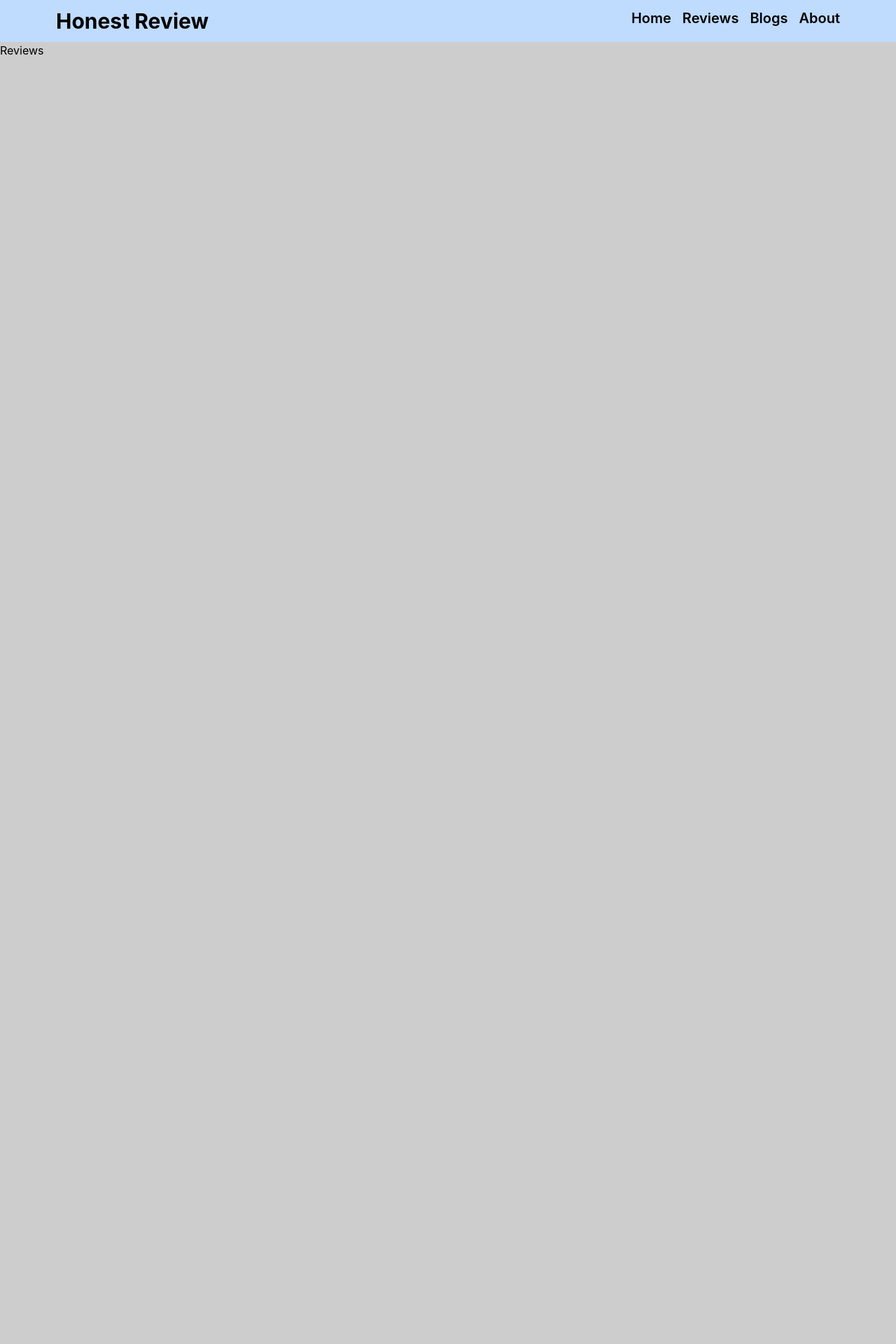
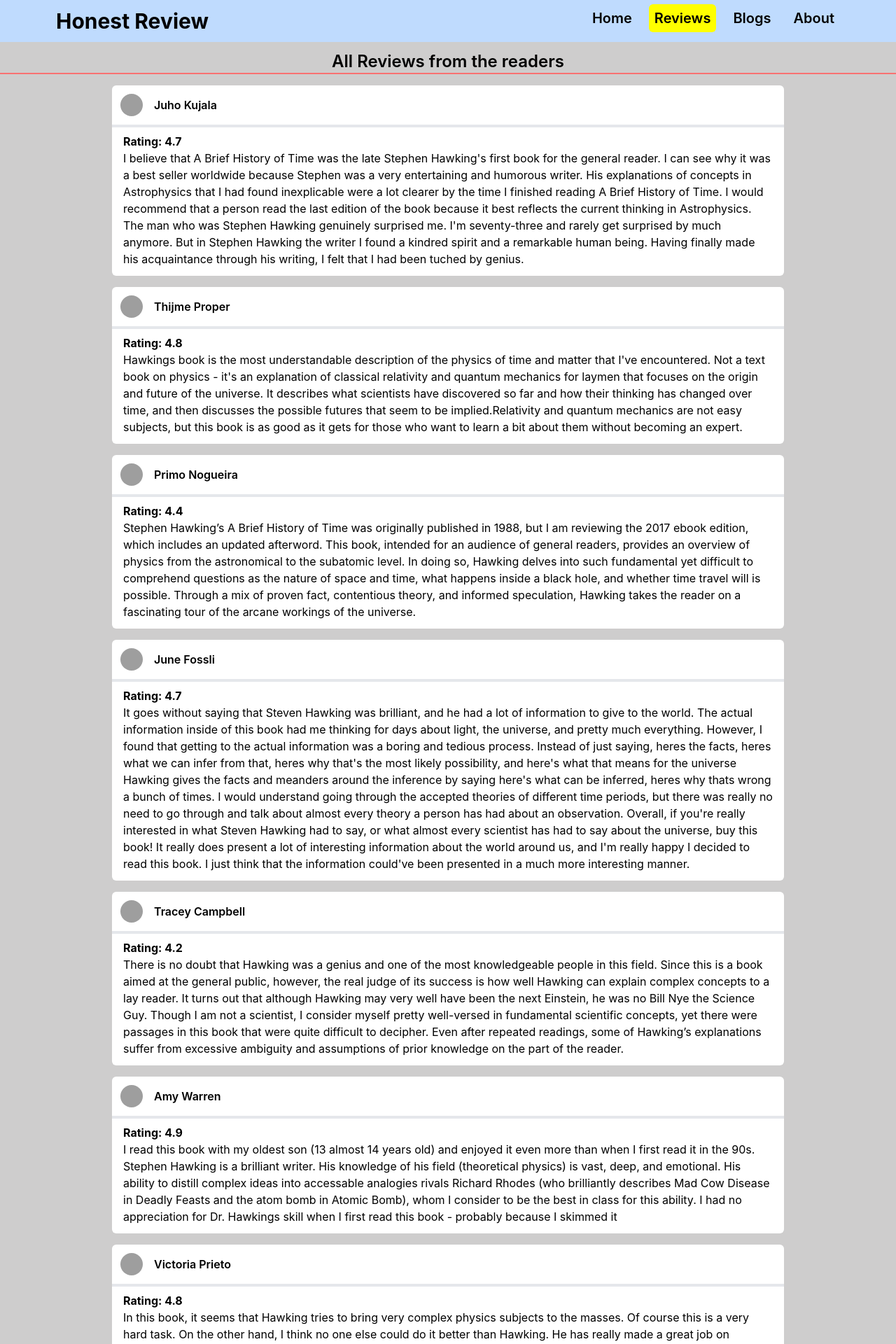
Before and after one commit to Ashik-Ahmed/product-review-website-react-router, a React (Create React App) app: page /reviews in a window 1280 px wide. Shown: the top 1920 px of the page at 70% size. Before the commit the page ends 800 px from the top, so only its background shows below. Built offline with nearby package versions, Linux system fonts and the light colour scheme; grey boxes are pictures that could not be loaded.

Commit message:
reviews showing

```diff
--- a/public/reviews.json
+++ b/public/reviews.json
@@ -1,71 +1,71 @@
 [
   {
     "id": 1,
-    "name": "ULTRABOOST 22 SHOES",
-    "img": "https://assets.adidas.com/images/h_840,f_auto,q_auto,fl_lossy,c_fill,g_auto/fbaf991a78bc4896a3e9ad7800abcec6_9366/Ultraboost_22_Shoes_Black_GZ0127_01_standard.jpg",
+    "name": "Juho Kujala",
+    "img": "https://randomuser.me/api/portraits/med/men/92.jpg",
     "description": "I believe that A Brief History of Time was the late Stephen Hawking's first book for the general reader. I can see why it was a best seller worldwide because Stephen was a very entertaining and humorous writer. His explanations of concepts in Astrophysics that I had found inexplicable were a lot clearer by the time I finished reading A Brief History of Time. I would recommend that a person read the last edition of the book because it best reflects the current thinking in Astrophysics. The man who was Stephen Hawking genuinely surprised me. I'm seventy-three and rarely get surprised by much anymore. But in Stephen Hawking the writer I found a kindred spirit and a remarkable human being. Having finally made his acquaintance through his writing, I felt that I had been tuched by genius.",
     "rating": 4.7
   },
   {
     "id": 2,
-    "name": "ULTRABOOST 22 SHOES",
-    "img": "https://assets.adidas.com/images/h_840,f_auto,q_auto,fl_lossy,c_fill,g_auto/fbaf991a78bc4896a3e9ad7800abcec6_9366/Ultraboost_22_Shoes_Black_GZ0127_01_standard.jpg",
+    "name": "Thijme Proper",
+    "img": "https://randomuser.me/api/portraits/med/men/2.jpg",
     "description": "Hawkings book is the most understandable description of the physics of time and matter that I've encountered. Not a text book on physics - it's an explanation of classical relativity and quantum mechanics for laymen that focuses on the origin and future of the universe. It describes what scientists have discovered so far and how their thinking has changed over time, and then discusses the possible futures that seem to be implied.Relativity and quantum mechanics are not easy subjects, but this book is as good as it gets for those who want to learn a bit about them without becoming an expert.",
     "rating": 4.8
   },
   {
     "id": 3,
-    "name": "ULTRABOOST 22 SHOES",
-    "img": "https://assets.adidas.com/images/h_840,f_auto,q_auto,fl_lossy,c_fill,g_auto/fbaf991a78bc4896a3e9ad7800abcec6_9366/Ultraboost_22_Shoes_Black_GZ0127_01_standard.jpg",
+    "name": "Primo Nogueira",
+    "img": "https://randomuser.me/api/portraits/med/men/71.jpg",
     "description": "Stephen Hawking’s A Brief History of Time was originally published in 1988, but I am reviewing the 2017 ebook edition, which includes an updated afterword. This book, intended for an audience of general readers, provides an overview of physics from the astronomical to the subatomic level. In doing so, Hawking delves into such fundamental yet difficult to comprehend questions as the nature of space and time, what happens inside a black hole, and whether time travel will is possible. Through a mix of proven fact, contentious theory, and informed speculation, Hawking takes the reader on a fascinating tour of the arcane workings of the universe.",
     "rating": 4.4
   },
   {
     "id": 4,
-    "name": "ULTRABOOST 22 SHOES",
-    "img": "https://assets.adidas.com/images/h_840,f_auto,q_auto,fl_lossy,c_fill,g_auto/fbaf991a78bc4896a3e9ad7800abcec6_9366/Ultraboost_22_Shoes_Black_GZ0127_01_standard.jpg",
+    "name": "June Fossli",
+    "img": "https://randomuser.me/api/portraits/med/women/86.jpg",
     "description": "It goes without saying that Steven Hawking was brilliant, and he had a lot of information to give to the world. The actual information inside of this book had me thinking for days about light, the universe, and pretty much everything. However, I found that getting to the actual information was a boring and tedious process. Instead of just saying, heres the facts, heres what we can infer from that, heres why that's the most likely possibility, and here's what that means for the universe Hawking gives the facts and meanders around the inference by saying here's what can be inferred, heres why thats wrong a bunch of times. I would understand going through the accepted theories of different time periods, but there was really no need to go through and talk about almost every theory a person has had about an observation. Overall, if you're really interested in what Steven Hawking had to say, or what almost every scientist has had to say about the universe, buy this book! It really does present a lot of interesting information about the world around us, and I'm really happy I decided to read this book. I just think that the information could've been presented in a much more interesting manner.",
     "rating": 4.7
   },
   {
     "id": 5,
-    "name": "ULTRABOOST 22 SHOES",
-    "img": "https://assets.adidas.com/images/h_840,f_auto,q_auto,fl_lossy,c_fill,g_auto/fbaf991a78bc4896a3e9ad7800abcec6_9366/Ultraboost_22_Shoes_Black_GZ0127_01_standard.jpg",
+    "name": "Tracey Campbell",
+    "img": "https://randomuser.me/api/portraits/med/women/15.jpg",
     "description": "There is no doubt that Hawking was a genius and one of the most knowledgeable people in this field. Since this is a book aimed at the general public, however, the real judge of its success is how well Hawking can explain complex concepts to a lay reader. It turns out that although Hawking may very well have been the next Einstein, he was no Bill Nye the Science Guy. Though I am not a scientist, I consider myself pretty well-versed in fundamental scientific concepts, yet there were passages in this book that were quite difficult to decipher. Even after repeated readings, some of Hawking’s explanations suffer from excessive ambiguity and assumptions of prior knowledge on the part of the reader.",
     "rating": 4.2
   },
   {
     "id": 6,
-    "name": "ULTRABOOST 22 SHOES",
-    "img": "https://assets.adidas.com/images/h_840,f_auto,q_auto,fl_lossy,c_fill,g_auto/fbaf991a78bc4896a3e9ad7800abcec6_9366/Ultraboost_22_Shoes_Black_GZ0127_01_standard.jpg",
+    "name": "Amy Warren",
+    "img": "https://randomuser.me/api/portraits/med/women/66.jpg",
     "description": "I read this book with my oldest son (13 almost 14 years old) and enjoyed it even more than when I first read it in the 90s. Stephen Hawking is a brilliant writer. His knowledge of his field (theoretical physics) is vast, deep, and emotional. His ability to distill complex ideas into accessable analogies rivals Richard Rhodes (who brilliantly describes Mad Cow Disease in Deadly Feasts and the atom bomb in Atomic Bomb), whom I consider to be the best in class for this ability. I had no appreciation for Dr. Hawkings skill when I first read this book - probably because I skimmed it",
     "rating": 4.9
   },
   {
     "id": 7,
-    "name": "ULTRABOOST 22 SHOES",
-    "img": "https://assets.adidas.com/images/h_840,f_auto,q_auto,fl_lossy,c_fill,g_auto/fbaf991a78bc4896a3e9ad7800abcec6_9366/Ultraboost_22_Shoes_Black_GZ0127_01_standard.jpg",
+    "name": "Victoria Prieto",
+    "img": "https://randomuser.me/api/portraits/med/women/33.jpg",
     "description": "In this book, it seems that Hawking tries to bring very complex physics subjects to the masses. Of course this is a very hard task. On the other hand, I think no one else could do it better than Hawking. He has really made a great job on describing theories like the general relativity and the uncertainty principle in what I think is a simple form, avoiding technical and mathematical terms and with a touch of good humor. However, those concepts are so complex that, despite the effortof Hawking, they are still very hard to understand. Consequently, the boom is a heavy reading. I think most people will need to read it several times and do some additional researchto be able to have a minimum idea of the main physical concepts behind Hawking's history of time. However, by reading the book, it becomes clear why Hawking is considered one of the greatest minds of history. For this reason, I strongly recommend this book.",
     "rating": 4.8
   },
   {
     "id": 8,
-    "name": "ULTRABOOST 22 SHOES",
-    "img": "https://assets.adidas.com/images/h_840,f_auto,q_auto,fl_lossy,c_fill,g_auto/fbaf991a78bc4896a3e9ad7800abcec6_9366/Ultraboost_22_Shoes_Black_GZ0127_01_standard.jpg",
+    "name": "Nalan Taşçı",
+    "img": "https://randomuser.me/api/portraits/med/women/1.jpg",
     "description": "After several physics courses at MIU back in the late seventies and getting severely bit by the physics bug, I continued to follow physics and off and on contemplating a change in careers. So, I read Hawkings Brief History and then became a lifelong amateur physicist by virtue of tackling the Hard Problem. This book was a waypoint on that journey that I've just revisited - in electronic form so I can keep it mobile and re-read whenever I'm away from my bookshelf somewhere else in the state. This is one of those must read books on physics for the average citizen that they can use to keep somewhat in touch with the science.",
     "rating": 4
   },
   {
     "id": 9,
-    "name": "ULTRABOOST 22 SHOES",
-    "img": "https://assets.adidas.com/images/h_840,f_auto,q_auto,fl_lossy,c_fill,g_auto/fbaf991a78bc4896a3e9ad7800abcec6_9366/Ultraboost_22_Shoes_Black_GZ0127_01_standard.jpg",
+    "name": "Joel Maunu",
+    "img": "https://randomuser.me/api/portraits/med/men/55.jpg",
     "description": "Easy read for this topic. Stephen Hawkins gives a great rundown of philosophers and later scientists as they came to the understanding of the solar system, galaxy, and the universe. He has a good since of humor as he presents the constant struggles of the great thinkers of their time to correct the misconceptions of the status quo. I also took away the notion that for every leap of understanding we obtain their comes with it larger questions of the unknown. It seems Mr. Hawkins acquired a great since of humility along with his understanding of human nature and the universe. I greatly enjoyed this book and recommend it to anyone interested in physics but not so much mathematics.",
     "rating": 4.5
   },
   {
     "id": 10,
-    "name": "ULTRABOOST 22 SHOES",
-    "img": "https://assets.adidas.com/images/h_840,f_auto,q_auto,fl_lossy,c_fill,g_auto/fbaf991a78bc4896a3e9ad7800abcec6_9366/Ultraboost_22_Shoes_Black_GZ0127_01_standard.jpg",
+    "name": "Eline Moulin",
+    "img": "https://randomuser.me/api/portraits/med/women/5.jpg",
     "description": "To see a world in a grain of sand, And a heaven in a wild flower, Hold infinity in the palm of your hand, And eternity in an hour. A robin redbreast in a cage Puts all heaven in a rage. A dove-house fill'd with doves and pigeons Shudders hell thro' all its regions. -William Blake. Prof. Hawking's true genius is his ability to make the subject matter understandable. A Fascinating read and better then any social media crap.",
     "rating": 4.2
   }
--- /dev/null
+++ b/src/Hooks/useReviews.js
@@ -0,0 +1,14 @@
+import { useEffect, useState } from "react"
+
+const useReviews = () => {
+    const [reviews, setReviews] = useState([]);
+
+    useEffect(() => {
+        fetch('reviews.json')
+            .then(response => response.json())
+            .then(data => setReviews(data))
+    }, [])
+    return [reviews, setReviews];
+}
+
+export default useReviews;
--- /dev/null
+++ b/src/components/CustomLink/CustomLink.js
@@ -0,0 +1,25 @@
+import React from 'react';
+import {
+    Link,
+    useMatch,
+    useResolvedPath,
+} from "react-router-dom";
+
+const CustomLink = ({ children, to, ...props }) => {
+    let resolved = useResolvedPath(to);
+    let match = useMatch({ path: resolved.pathname, end: true });
+
+    return (
+        <div>
+            <Link
+                style={{ background: match ? "yellow" : "none" }}
+                to={to}
+                {...props}
+            >
+                {children}
+            </Link>
+        </div>
+    );
+};
+
+export default CustomLink;
--- a/src/components/Header/Header.js
+++ b/src/components/Header/Header.js
@@ -1,16 +1,17 @@
 import React from 'react';
+import CustomLink from '../CustomLink/CustomLink';
 
 const Header = () => {
     return (
         <div className='flex justify-between px-20 p-3 bg-blue-200'>
-            <div className='text-3xl font-bold'>
+            <div className='hidden md:block text-3xl font-bold'>
                 <h3>Honest Review</h3>
             </div>
             <div className='text-xl font-semibold flex gap-4'>
-                <a href="/">Home</a>
-                <a href="/reviews">Reviews</a>
-                <a href="/blogs">Blogs</a>
-                <a href="/about">About</a>
+                <CustomLink className='p-2 rounded-md' to="/">Home</CustomLink>
+                <CustomLink className='p-2 rounded-md' to="/reviews">Reviews</CustomLink>
+                <CustomLink className='p-2 rounded-md' to="/blogs">Blogs</CustomLink>
+                <CustomLink className='p-2 rounded-md' to="/about">About</CustomLink>
             </div>
         </div>
     );
--- a/src/components/Home/Home.js
+++ b/src/components/Home/Home.js
@@ -1,14 +1,29 @@
 import React from 'react';
+import useReviews from '../../Hooks/useReviews';
+import ReviewCard from '../ReviewCard/ReviewCard';
 
 const Home = () => {
+    const [reviews, setReviews] = useReviews();
     return (
-        <div className='flex justify-between items-center mx-28'>
-            <div>
-                <h1 className='text-6xl'>A BRIEF HISTORY OF TIME</h1>
-                <h3 className='text-3xl text-red-400 text-right'>-STEPHEN HAWKING</h3>
+        <div>
+            <div className='md:flex justify-between items-center md:mx-28'>
+                <div className=''>
+                    <h1 className='text-6xl'>A BRIEF HISTORY OF TIME</h1>
+                    <h3 className='text-3xl text-red-400 text-right mb-8'>-STEPHEN HAWKING</h3>
+                </div>
+                <div className=''>
+                    <img src="https://i.gr-assets.com/images/S/compressed.photo.goodreads.com/books/1333578746l/3869.jpg" alt="" />
+                </div>
             </div>
-            <div>
-                <img src="https://i.gr-assets.com/images/S/compressed.photo.goodreads.com/books/1333578746l/3869.jpg" alt="" />
+            <div className='text-center my-16'>
+                <div className='text-3xl border-b-2 border-red-400 pb-2'>
+                    <h2>Reader Reviews (3)</h2>
+                </div>
+                {
+                    reviews.slice(0, 3).map(review => <ReviewCard key={review.id} review={review}></ReviewCard>)
+                }
+
+                <button className='text-lg font-semibold rounded-md mt-10 bg-blue-400 p-3'>See All Reviews</button>
             </div>
         </div>
     );
--- /dev/null
+++ b/src/components/ReviewCard/ReviewCard.js
@@ -0,0 +1,19 @@
+import React from 'react';
+
+const ReviewCard = (props) => {
+    const { name, img, description, rating } = props.review;
+    return (
+        <div className='text-left bg-white rounded-md md:w-3/4  md:mx-auto mt-4'>
+            <div className='md:flex items-center gap-4 mb-2 p-3 border-b-4'>
+                <img className='w-8 h-8 rounded-full' src={img} alt="" />
+                <h4 className='font-semibold'>{name}</h4>
+            </div>
+            <div className='px-4 pb-3'>
+                <p className='font-bold mr-20'>Rating: {rating}</p>
+                <p>{description}</p>
+            </div>
+        </div>
+    );
+};
+
+export default ReviewCard;
--- a/src/components/Reviews/Reviews.js
+++ b/src/components/Reviews/Reviews.js
@@ -1,9 +1,15 @@
 import React from 'react';
+import useReviews from '../../Hooks/useReviews';
+import ReviewCard from '../ReviewCard/ReviewCard';
 
 const Reviews = () => {
+    const [reviews, setReviews] = useReviews();
     return (
-        <div>
-            <h2>Reviews</h2>
+        <div className=' mt-3'>
+            <h2 className='text-2xl text-center font-semibold border-b-2 border-red-400'>All Reviews from the readers</h2>
+            {
+                reviews.map(review => <ReviewCard key={review.id} review={review}></ReviewCard>)
+            }
         </div>
     );
 };
```
